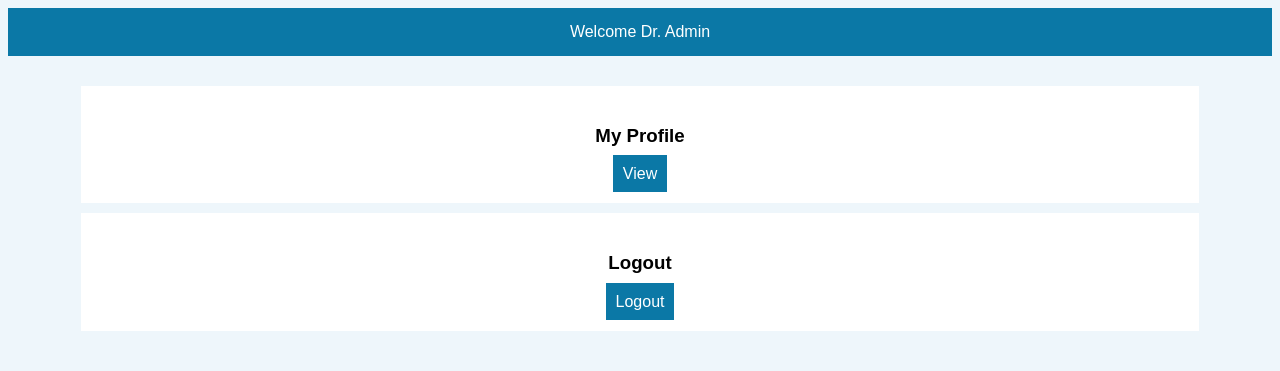
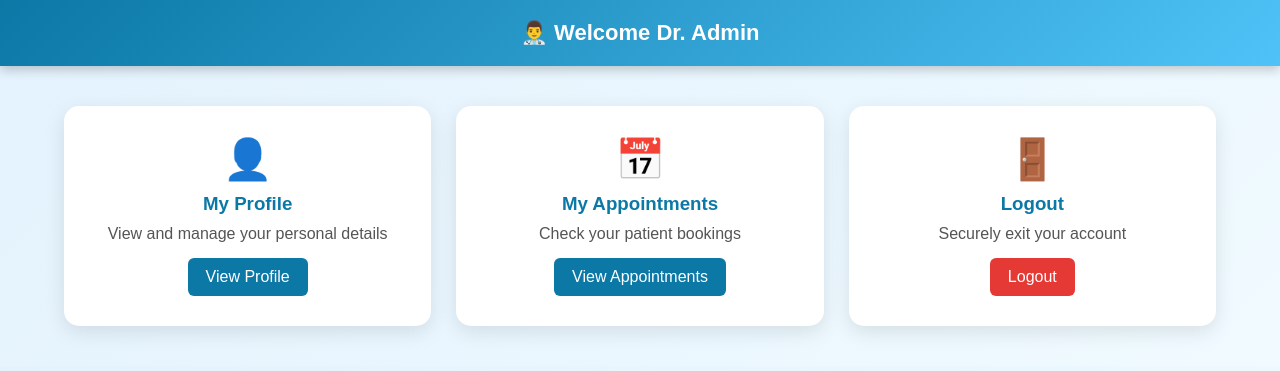
Before and after one commit to TashiniUpendra/-MEDICARE-ONLINE-APPOINTMENT-SYSTEM, a PHP site: page /doctor-dashboard.php in a window 1280 px wide. Shown: the top 371 px of the page. Run offline with PHP 8.4, Linux system fonts and the light colour scheme; the visitor is signed in with stand-in values (Sample User, id 1).

Commit message:
Revamp doctor dashboard with new layout and styles
Updated the doctor dashboard layout and styles with a grid system, added new sections for appointments, and improved the overall design.

```diff
--- a/doctor-dashboard.php
+++ b/doctor-dashboard.php
@@ -15,28 +15,135 @@ $doctorName = $_SESSION["name"];
 <title>Doctor Dashboard</title>
 
 <style>
-body{font-family:Arial;background:#eef6fb;}
-header{background:#0b78a6;color:white;padding:15px;text-align:center;}
-.container{width:90%;margin:30px auto;}
-.card{background:white;padding:20px;margin:10px;text-align:center;}
-.btn{padding:10px;background:#0b78a6;color:white;text-decoration:none;}
+*{
+    margin:0;
+    padding:0;
+    box-sizing:border-box;
+    font-family:"Poppins", sans-serif;
+}
+
+body{
+    background: linear-gradient(135deg,#e3f2fd,#f0faff);
+}
+
+/* HEADER */
+header{
+    background: linear-gradient(135deg,#0b78a6,#4fc3f7);
+    color:white;
+    padding:20px;
+    text-align:center;
+    font-size:22px;
+    font-weight:bold;
+    box-shadow:0 4px 10px rgba(0,0,0,0.2);
+}
+
+/* CONTAINER */
+.container{
+    width:90%;
+    margin:40px auto;
+}
+
+/* GRID */
+.cards{
+    display:grid;
+    grid-template-columns:repeat(auto-fit,minmax(250px,1fr));
+    gap:25px;
+}
+
+/* CARD */
+.card{
+    background:white;
+    padding:30px;
+    border-radius:15px;
+    text-align:center;
+    box-shadow:0 6px 20px rgba(0,0,0,0.1);
+    transition:0.3s;
+}
+
+.card:hover{
+    transform:translateY(-8px);
+    box-shadow:0 10px 25px rgba(0,0,0,0.2);
+}
+
+/* ICON */
+.icon{
+    font-size:40px;
+    margin-bottom:10px;
+}
+
+/* TITLE */
+.card h3{
+    color:#0b78a6;
+    margin-bottom:10px;
+}
+
+/* TEXT */
+.card p{
+    color:#555;
+    margin-bottom:15px;
+}
+
+/* BUTTON */
+.btn{
+    display:inline-block;
+    padding:10px 18px;
+    background:#0b78a6;
+    color:white;
+    text-decoration:none;
+    border-radius:6px;
+    transition:0.3s;
+}
+
+.btn:hover{
+    background:#095c80;
+}
+
+/* LOGOUT SPECIAL */
+.logout{
+    background:#e53935;
+}
+
+.logout:hover{
+    background:#c62828;
+}
 </style>
+
 </head>
 
 <body>
 
-<header>Welcome Dr. <?php echo htmlspecialchars($doctorName); ?></header>
+<header>
+    👨‍⚕️ Welcome Dr. <?php echo htmlspecialchars($doctorName); ?>
+</header>
 
 <div class="container">
 
+<div class="cards">
+
+<!-- PROFILE -->
 <div class="card">
+<div class="icon">👤</div>
 <h3>My Profile</h3>
-<a href="doctor-profile.php" class="btn">View</a>
+<p>View and manage your personal details</p>
+<a href="doctor-profile.php" class="btn">View Profile</a>
 </div>
 
+<!-- APPOINTMENTS -->
 <div class="card">
+<div class="icon">📅</div>
+<h3>My Appointments</h3>
+<p>Check your patient bookings</p>
+<a href="doctor-appointments.php" class="btn">View Appointments</a>
+</div>
+
+<!-- LOGOUT -->
+<div class="card">
+<div class="icon">🚪</div>
 <h3>Logout</h3>
-<a href="logout.php" class="btn">Logout</a>
+<p>Securely exit your account</p>
+<a href="logout.php" class="btn logout">Logout</a>
+</div>
+
 </div>
 
 </div>
```
